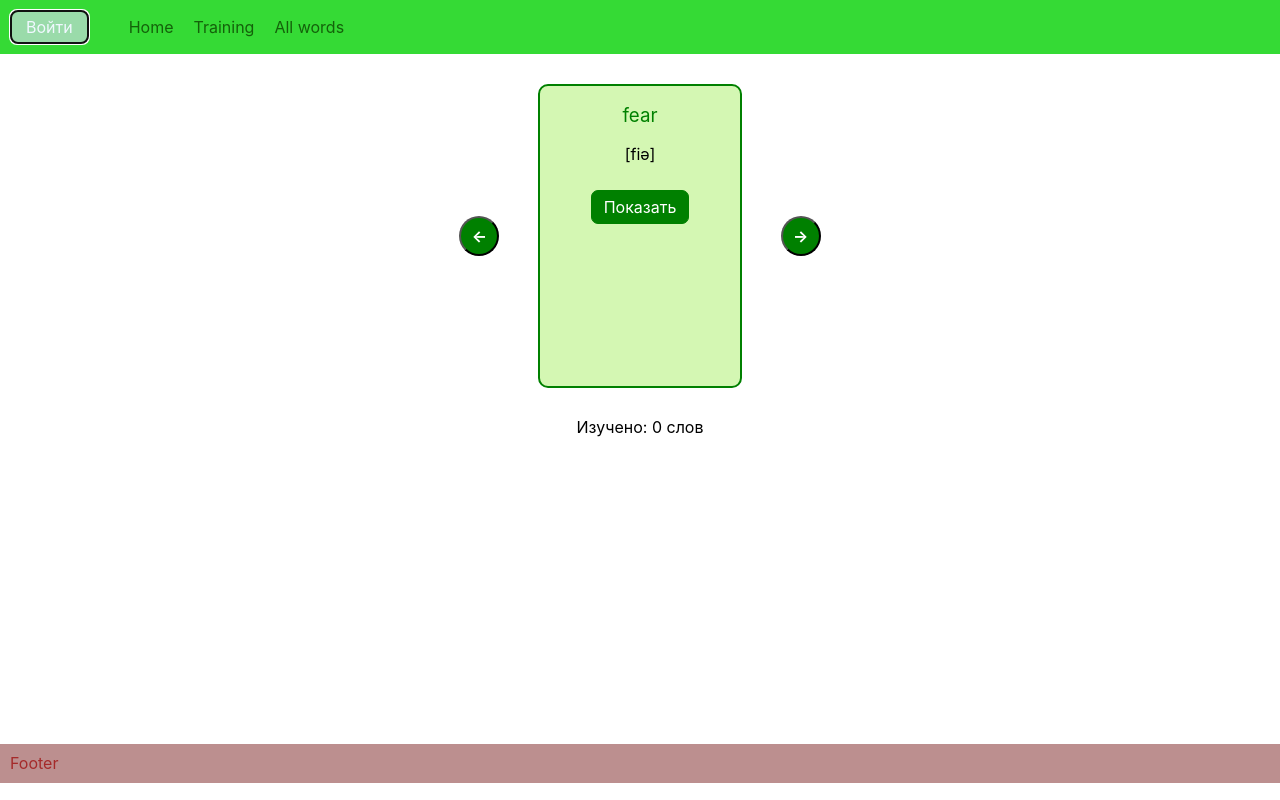
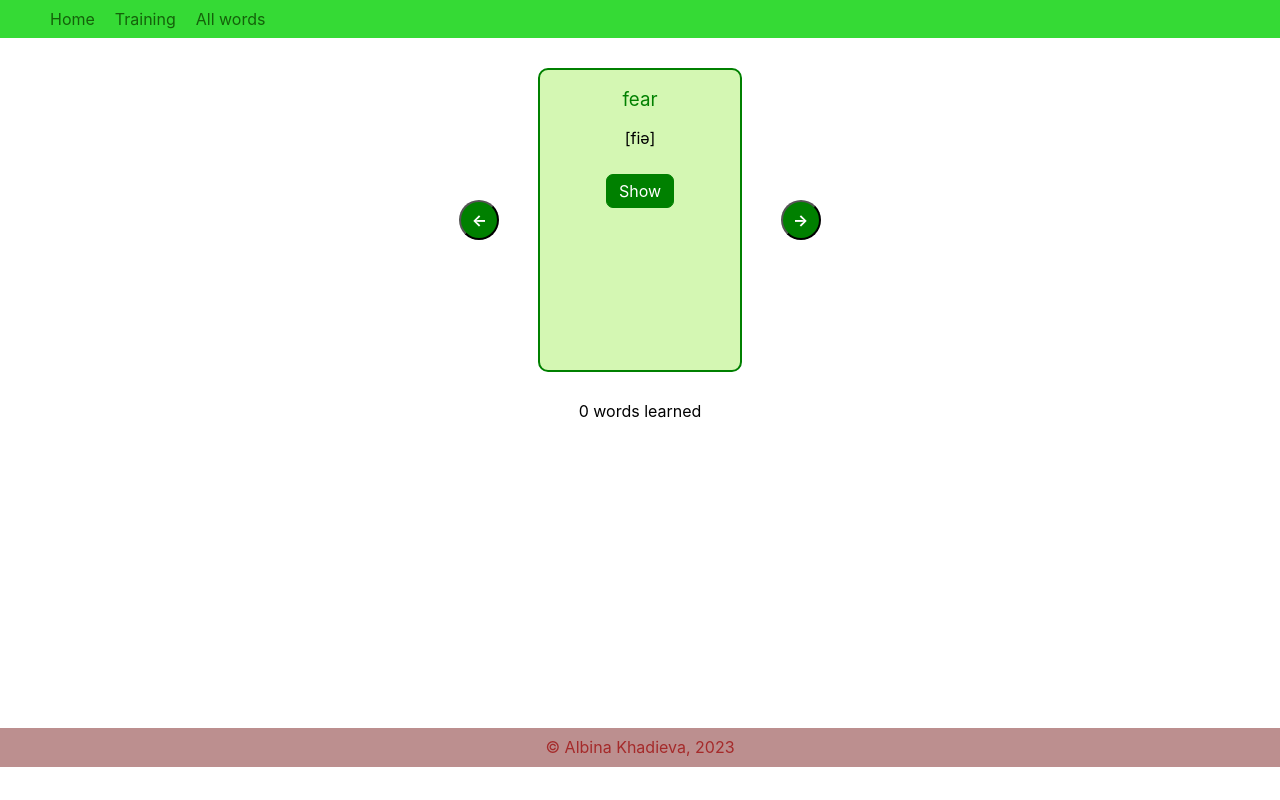
Before and after one commit to albina990/React_globalproject, a React (Create React App) app: page /slider in a window 1280 px wide. Built offline with nearby package versions, Linux system fonts and the light colour scheme.

Commit message:
fixed content

```diff
--- a/src/components/Card/Card.jsx
+++ b/src/components/Card/Card.jsx
@@ -24,7 +24,7 @@ export default function Card(props) {
                                 <p onClick={() => handleChange()}>
                                     <Button
                                         styleName="flashcards__btn"
-                                        content="Показать"
+                                        content="Show"
                                     />
                                 </p>
                             )}
--- a/src/components/Footer/Footer.jsx
+++ b/src/components/Footer/Footer.jsx
@@ -4,7 +4,7 @@ import st from './Footer.module.scss';
 export default function Footer() {
   return (
     <footer>
-    <div className={st.footer}>Footer</div>
+    <div className={st.footer}>&copy; Albina Khadieva, 2023</div>
     </footer>
   )
 }
--- a/src/components/Footer/Footer.module.scss
+++ b/src/components/Footer/Footer.module.scss
@@ -2,4 +2,5 @@
     background-color:rosybrown;
     color: brown;
     padding: 10px;
+    text-align: center;
 }
--- a/src/components/Header/Header.jsx
+++ b/src/components/Header/Header.jsx
@@ -7,7 +7,7 @@ export default function Header() {
   return (
     <header>
     <div className={st.header}>
-      <Button styleName='header__btn' content='Войти'/>
+      {/* <Button styleName='header__btn' content='Login'/> */}
       <nav>
           <ul className={st.header__list}>
             <li className={st.header__list__item}>
--- a/src/components/RowOfTable/RowOfTable.jsx
+++ b/src/components/RowOfTable/RowOfTable.jsx
@@ -9,14 +9,11 @@ export default function RowOfTable(props) {
     const { item, delWord , editClicked, saveWord, childIndex }  = props;
     const [isEditClicked, setEdit] = useState(editClicked);
     let [errors, setErrors] = useState([]);
-    let [text, setText] = useState({"english" : item.english,
-"transcription" : item.transcription, "russian" : item.russian});
+    let [text, setText] = useState({"english" : item.english || '',
+"transcription" : item.transcription || '', "russian" : item.russian || ''});
 
     let errorsArray;
 
-    // let [textEnglish, setTextEnglish] = useState(item.english);
-    // let [textRussian, setTextRussian] = useState(item.russian);
-    // let [textTransc, setTextTransc] = useState(item.transcription);
 
 
     const onClickEdit = () => {
@@ -56,7 +53,6 @@ export default function RowOfTable(props) {
 
         setErrors(errorsArray);
 
-        console.log(errors);
     }
 
     //Обработчик событий для всех инпутов
@@ -66,17 +62,6 @@ export default function RowOfTable(props) {
 
     }
 
-    // const onChangeEnglish = (e) => {
-    //     setTextEnglish(e.target.value)
-    // }
-
-    // const onChangeRussian = (e) => {
-    //     setTextRussian(e.target.value)
-    // }
-
-    // const onChangeTransc = (e) => {
-    //     setTextTransc(e.target.value)
-    // }
 
     const saveNewWord = () => {
 
@@ -84,9 +69,10 @@ export default function RowOfTable(props) {
 
         checkInputFields();
         // console.log(errors);
-        if(errors.length === 0){
+        if(errorsArray.length === 0){
             setEdit(false);
             saveWord(newItem, childIndex);
+
         }
 
     }
--- a/src/pages/Slider/Slider.jsx
+++ b/src/pages/Slider/Slider.jsx
@@ -41,7 +41,7 @@ export default function Slider(props) {
         <Card item={arr[showedIndex]} styleName='slider' index={showedIndex}  childIndex={childIndex} onChildClick={handleChildClick} />
       <button className={st.slider__arrow} onClick={() => showNextCard()}>→</button>
       </div>
-      <p className={st.text}>Изучено: {count} слов</p>
+      <p className={st.text}> {count} words learned</p>
     </div>
   )
 }
```
